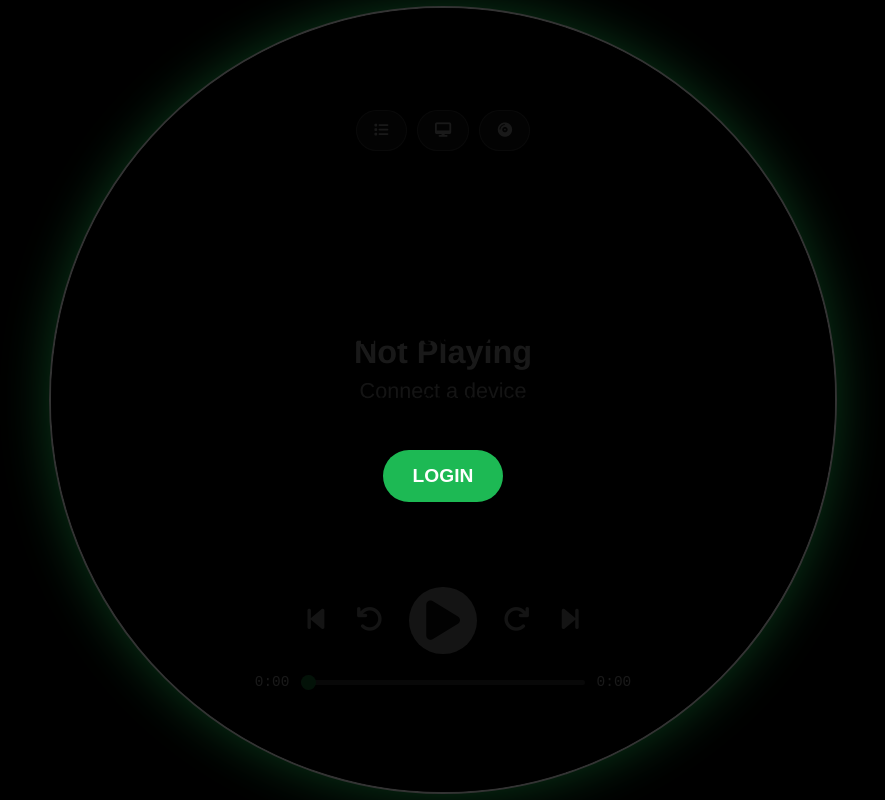
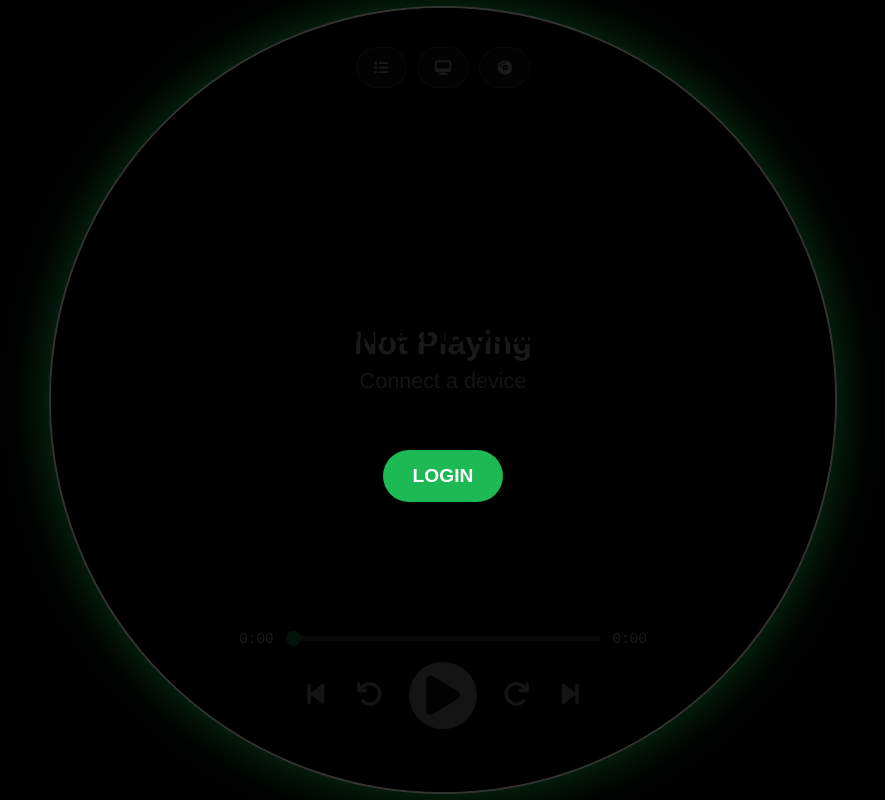
Before and after one commit to RoyBorkin/RoundSpotify, a plain HTML site: page index.html in a window 1280 px wide. Shown: the whole page, without its empty margins (197-1082 px from the left). Drawn offline with Linux system fonts and the light colour scheme.

Commit message:
Update index.html

```diff
--- a/index.html
+++ b/index.html
@@ -73,7 +73,7 @@
         .top-controls {
             display: flex;
             gap: 10px;
-            margin-top: 5%;
+            margin-top: -3%;
             z-index: 20;
             order: 1;
             position: relative;
@@ -130,7 +130,7 @@
             display: flex;
             flex-direction: column;
             align-items: center;
-            margin-bottom: 5%;
+            margin-bottom: 0%; /* Adjusted for better spacing at bottom */
             order: 3;
             position: relative;
             z-index: 10;
@@ -141,8 +141,9 @@
             align-items: center;
             justify-content: center;
             gap: 20px;
-            margin-bottom: 20px;
             width: 100%;
+            /* UPDATED CSS: Removed margin-bottom, added margin-top */
+            margin-top: 15px;
         }
 
         .btn-control {
@@ -176,7 +177,7 @@
 
         /* --- PROGRESS BAR --- */
         .progress-wrapper {
-            width: 60%;
+            width: 65%;
             display: flex;
             align-items: center;
             justify-content: center;
@@ -309,8 +310,8 @@
         .vinyl-mode #bg-image { opacity: 0; }
         .vinyl-mode #vinyl-wrapper { display: block; order: 2; }
         .vinyl-mode #tone-arm { display: block; } /* Show arm */
-        .vinyl-mode .song-info { order: 5; margin-bottom: 20px; }
-        .vinyl-mode .bottom-section { order: 4; margin-bottom: 10px; }
+        .vinyl-mode .song-info { order: 4; margin-top: 20px; }
+        .vinyl-mode .bottom-section { order: 5; margin-bottom: 0px; }
         .vinyl-mode .progress-wrapper { display: none; }
         .vinyl-mode .hide-on-vinyl { display: none; }
         .vinyl-mode #ui-layer { justify-content: center; gap: 20px; }
@@ -362,6 +363,12 @@
             </div>
 
             <div class="bottom-section">
+                <div class="progress-wrapper">
+                    <span id="current-time">0:00</span>
+                    <input type="range" id="progress-bar" min="0" max="100" value="0">
+                    <span id="total-time">0:00</span>
+                </div>
+
                 <div class="main-controls">
                     <button class="btn-control" onclick="previousTrack()"><i class="fas fa-step-backward"></i></button>
                     <button class="btn-control hide-on-vinyl" onclick="seekRelative(-15000)"><i class="fas fa-undo"></i></button>
@@ -372,12 +379,6 @@
 
                     <button class="btn-control hide-on-vinyl" onclick="seekRelative(15000)"><i class="fas fa-redo"></i></button>
                     <button class="btn-control" onclick="nextTrack()"><i class="fas fa-step-forward"></i></button>
-                </div>
-
-                <div class="progress-wrapper">
-                    <span id="current-time">0:00</span>
-                    <input type="range" id="progress-bar" min="0" max="100" value="0">
-                    <span id="total-time">0:00</span>
                 </div>
             </div>
         </div>
```
